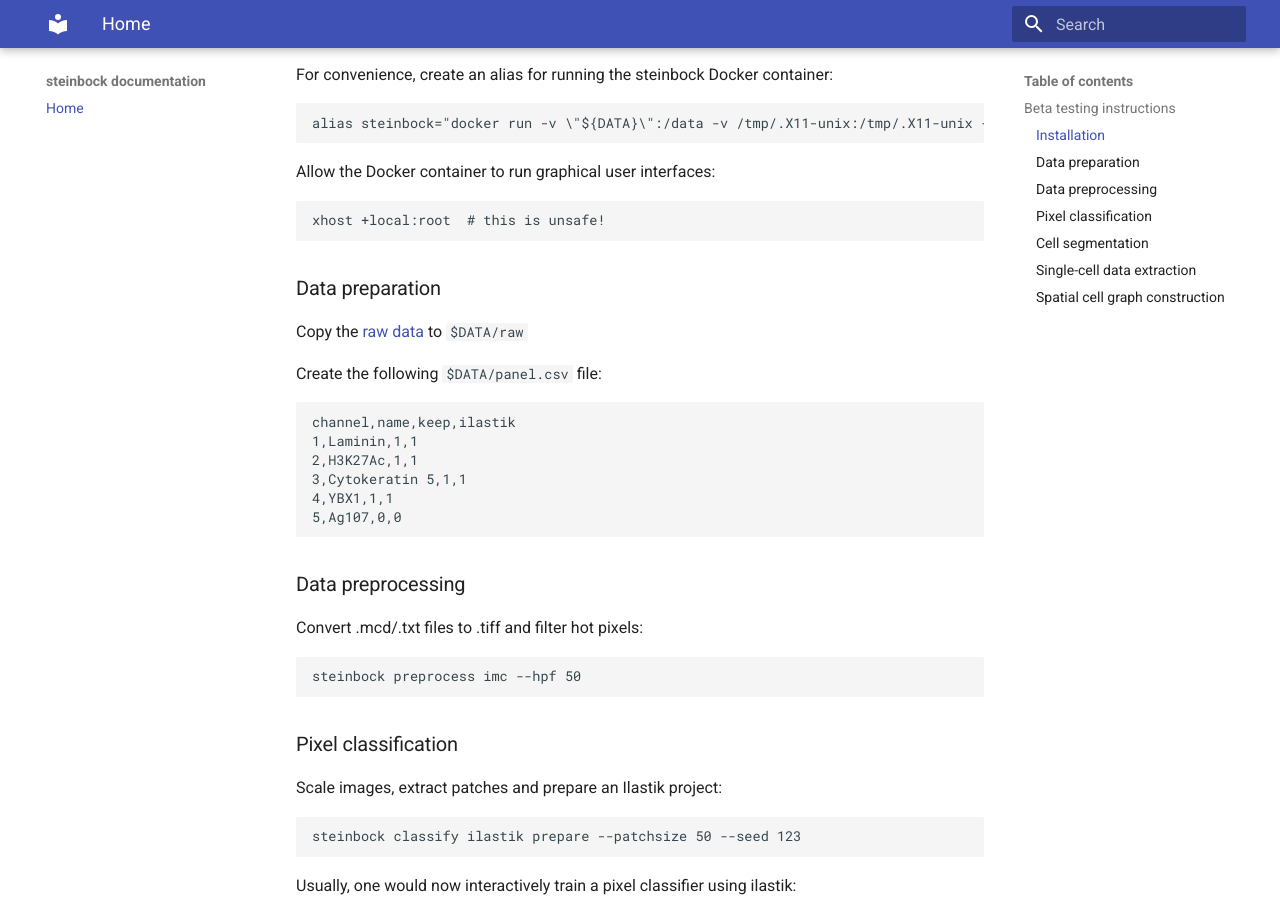
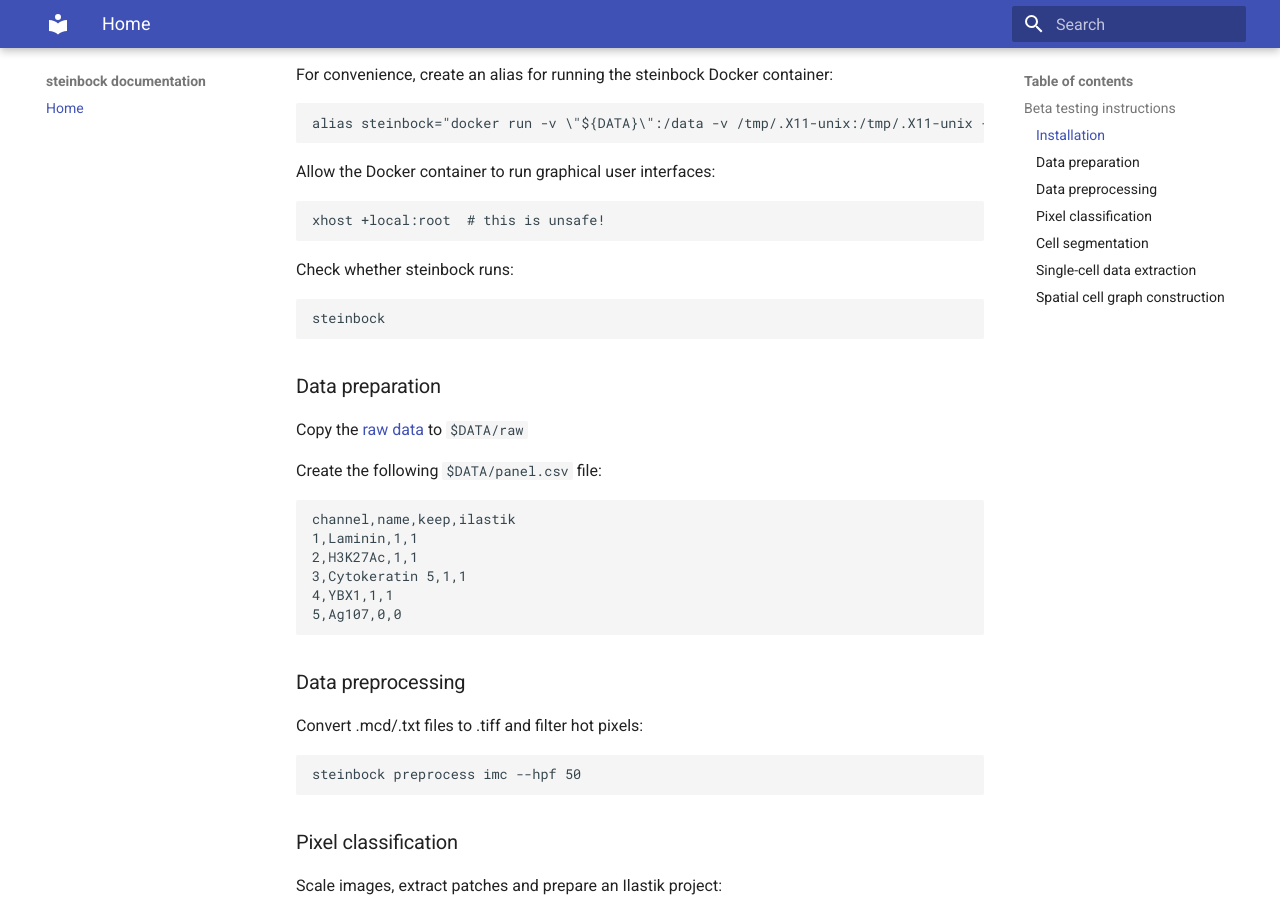
Before and after one commit to BodenmillerGroup/steinbock, an MkDocs documentation site: the page built from docs/index.md, in a window 1280 px wide and 900 px high, scrolled down 594 px. Built offline with MkDocs 1.6.1 and Material for MkDocs 9.7.7, drawn with Linux system fonts in a browser that asks for light colours.

Commit message:
Improved beta testing instructions

```diff
--- a/docs/index.md
+++ b/docs/index.md
@@ -27,6 +27,10 @@ For convenience, create an alias for running the steinbock Docker container:
 Allow the Docker container to run graphical user interfaces:
 
     xhost +local:root  # this is unsafe!
+
+Check whether steinbock runs:
+
+    steinbock
 
 ### Data preparation
 
```
